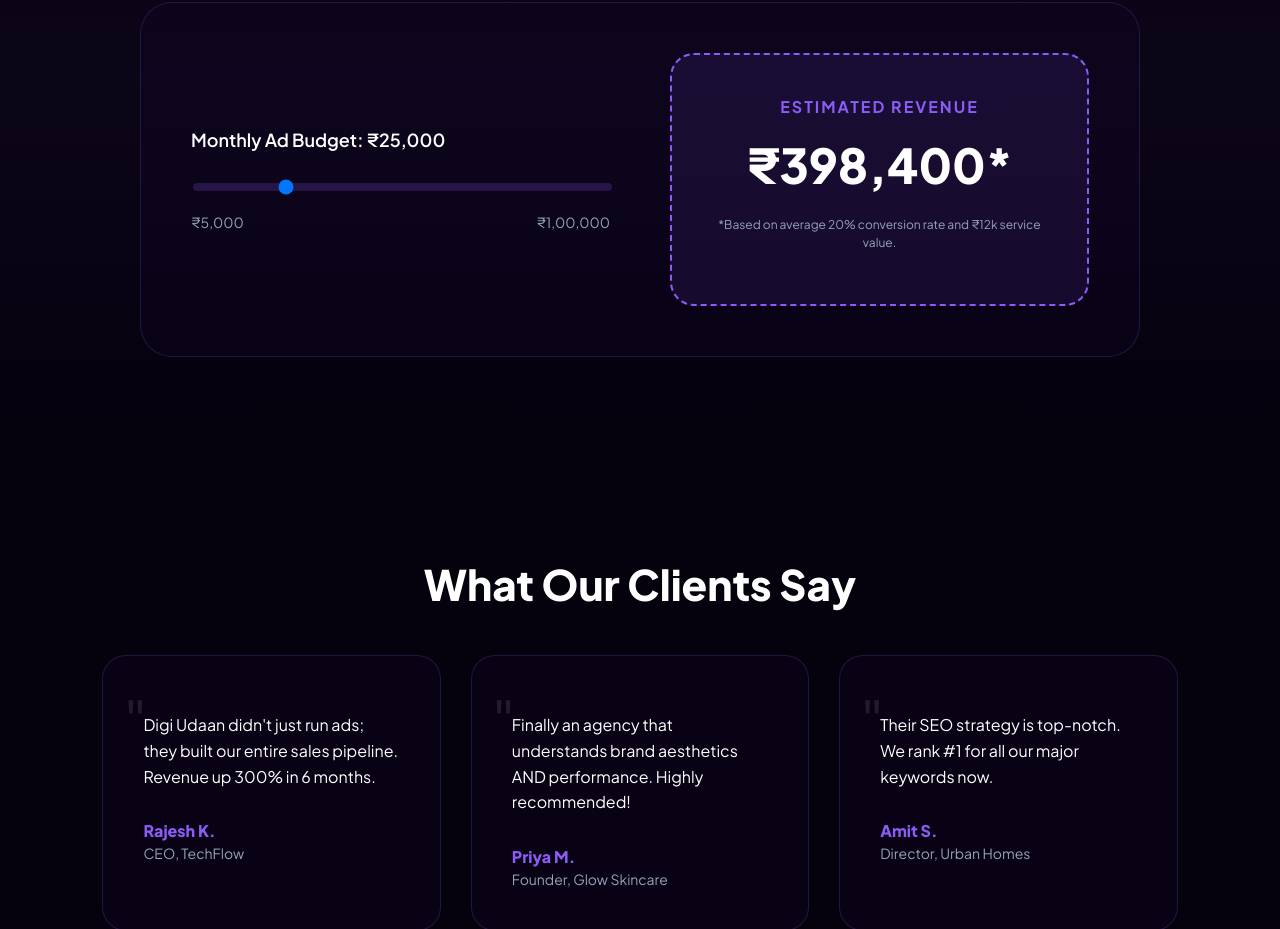
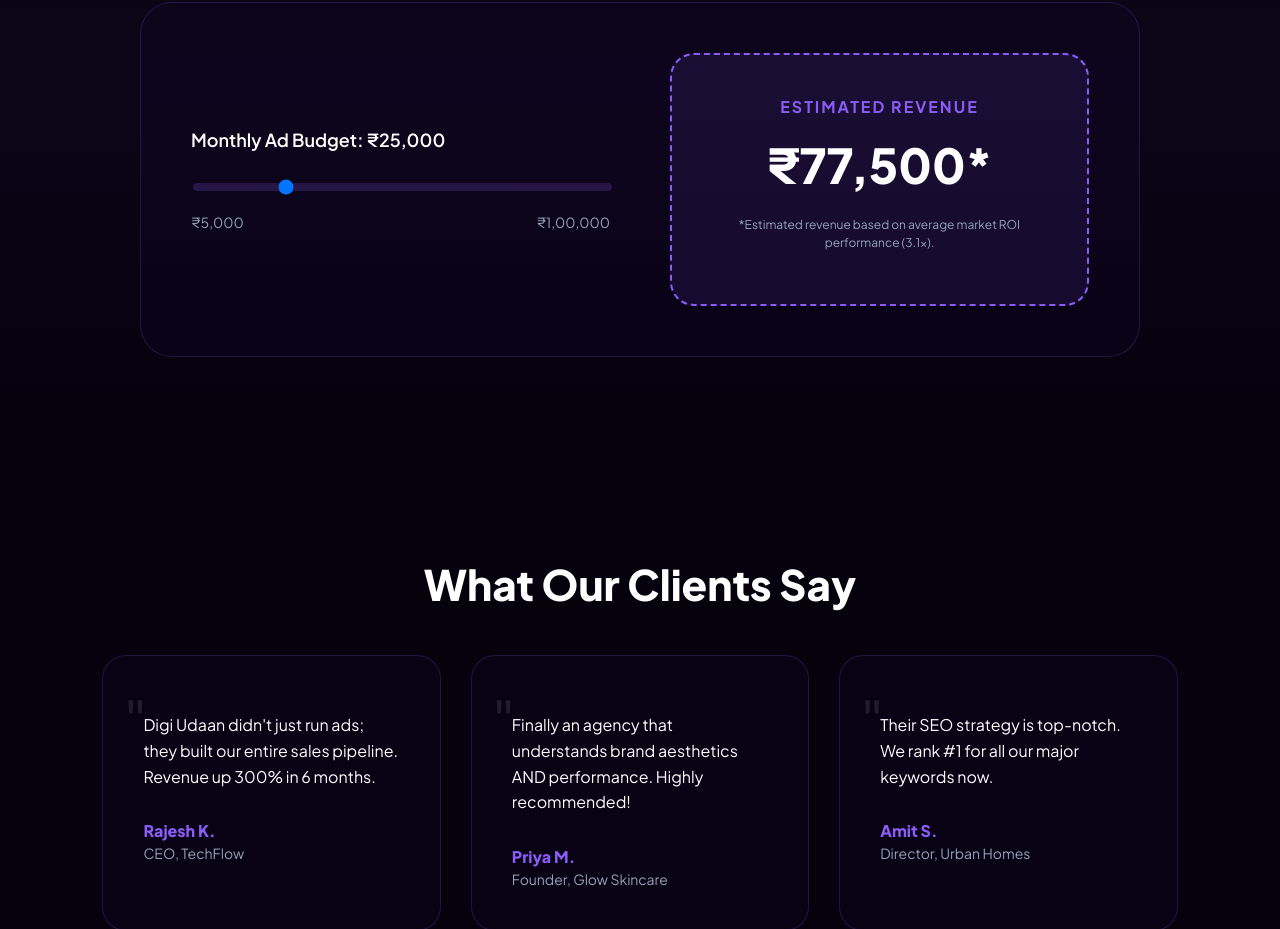
Before and after one commit to jayantnarkhede52-svg/Digi-Udaan, a React (Vite) app: page / in a window 1280 px wide. Shown: the part 2096-3025 px from the top of the page. Built offline with nearby package versions, Linux system fonts and the light colour scheme.

Commit message:
fix: update ROI calculator to 3.1x multiplier

```diff
--- a/src/pages/HomePage.tsx
+++ b/src/pages/HomePage.tsx
@@ -23,9 +23,8 @@ const HomePage = () => {
     const [spend, setSpend] = useState(25000);
 
     const calculateROI = () => {
-        const leads = Math.floor(spend / 150);
-        const revenue = leads * 0.2 * 12000;
-        return revenue.toLocaleString();
+        const revenue = spend * 3.1;
+        return Math.floor(revenue).toLocaleString();
     };
 
     return (
@@ -142,7 +141,7 @@ const HomePage = () => {
                         <div className="roi-result" style={{ padding: "40px", borderRadius: "24px", background: "rgba(139, 92, 246, 0.1)", border: `2px dashed ${colors.accent}` }}>
                             <div style={{ fontSize: "16px", textTransform: "uppercase", letterSpacing: "2px", color: colors.accent, marginBottom: "10px", fontWeight: "700" }}>Estimated Revenue</div>
                             <div className="roi-amount" style={{ fontSize: "clamp(32px, 5vw, 48px)", fontWeight: "900", color: "white" }}>₹{calculateROI()}*</div>
-                            <p style={{ fontSize: "12px", color: colors.subText, marginTop: "15px" }}>*Based on average 20% conversion rate and ₹12k service value.</p>
+                            <p style={{ fontSize: "12px", color: colors.subText, marginTop: "15px" }}>*Estimated revenue based on average market ROI performance (3.1x).</p>
                         </div>
                     </div>
                 </div>
```
